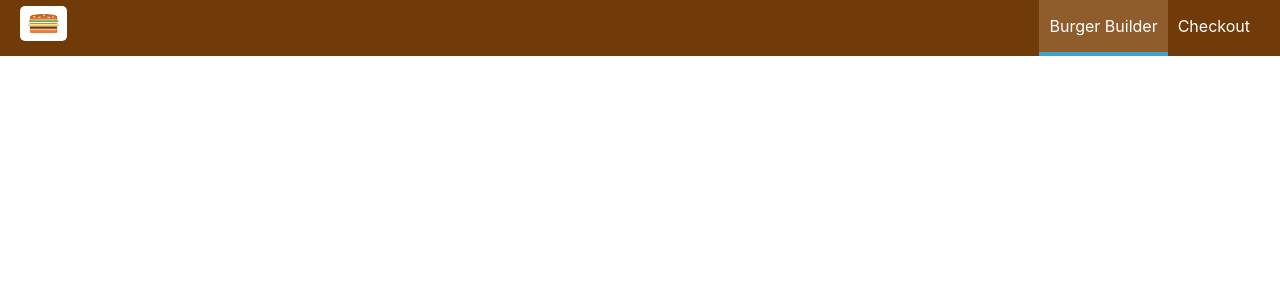
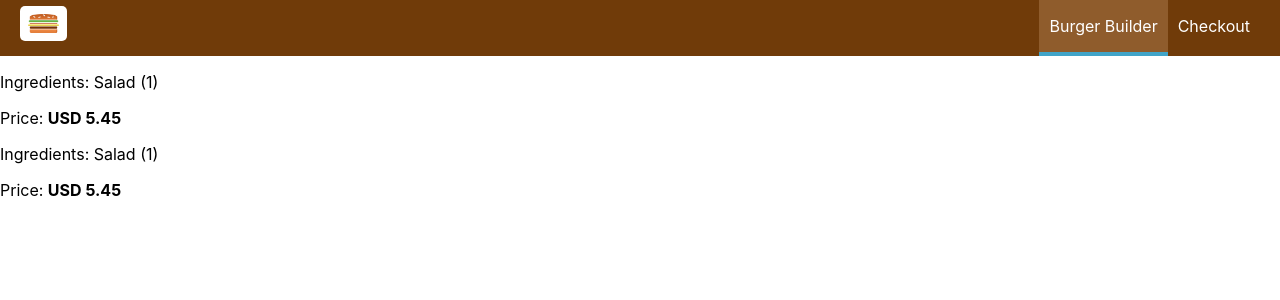
Before and after one commit to lununglee/BurgerBuilder, a React (Create React App) app: page /orders in a window 1280 px wide. Shown: the top 300 px of the page. Built offline with nearby package versions, Linux system fonts and the light colour scheme.

Commit message:
R47 - Adding an Orders Page

```diff
--- a/src/App.js
+++ b/src/App.js
@@ -4,6 +4,7 @@ import { Route, Switch } from 'react-router-dom'
 import Layout from './hoc/Layout/Layout'
 import BurgerBuilder from './containers/BurgerBuilder/BurgerBuilder'
 import Checkout from './containers/Checkout/Checkout'
+import Orders from './containers/Orders/Orders'
 
 class App extends Component {
 	render () {
@@ -12,6 +13,7 @@ class App extends Component {
 				<Layout>
 					<Switch>
 						<Route path="/" exact component={BurgerBuilder}/>
+						<Route path="/orders" exact component={Orders}/>
 						<Route path="/checkout" component={Checkout}/>
 					</Switch>
 				</Layout>
--- /dev/null
+++ b/src/components/Order/Order.js
@@ -0,0 +1,14 @@
+import React from 'react'
+
+import styles from './Order.module.csss'
+
+const order = () => {
+	return (
+		<div className={styles.Order}>
+			<p>Ingredients: Salad (1)</p>
+			<p>Price: <strong>USD 5.45</strong></p>
+		</div>
+	)
+}
+
+export default order
--- /dev/null
+++ b/src/components/Order/Order.module.css
@@ -0,0 +1,8 @@
+.Order {
+	width: 100%;
+	border: 1px solid #eee;
+	box-shadow: 0 2px 3px #ccc;
+	padding: 10px;
+	margin: 10px auto;
+	box-sizing: border-box
+}
--- /dev/null
+++ b/src/containers/Orders/Orders.js
@@ -0,0 +1,16 @@
+import React, { Component } from 'react'
+
+import Order from '../../components/Order/Order'
+
+class Orders extends Component {
+	render () {
+		return (
+			<div>
+				<Order />
+				<Order />
+			</div>
+		)
+	}
+}
+
+export default Orders
```
